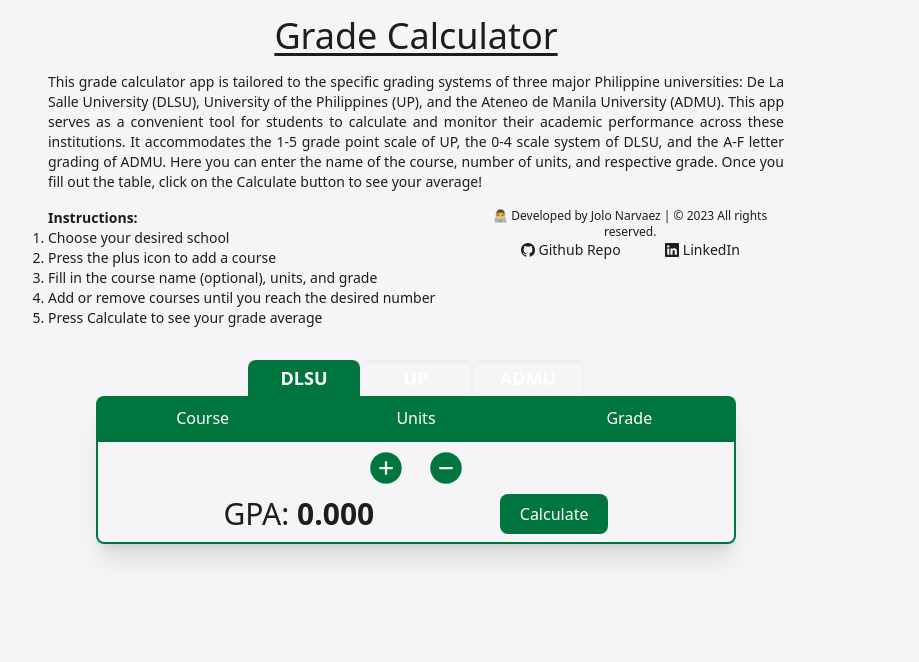
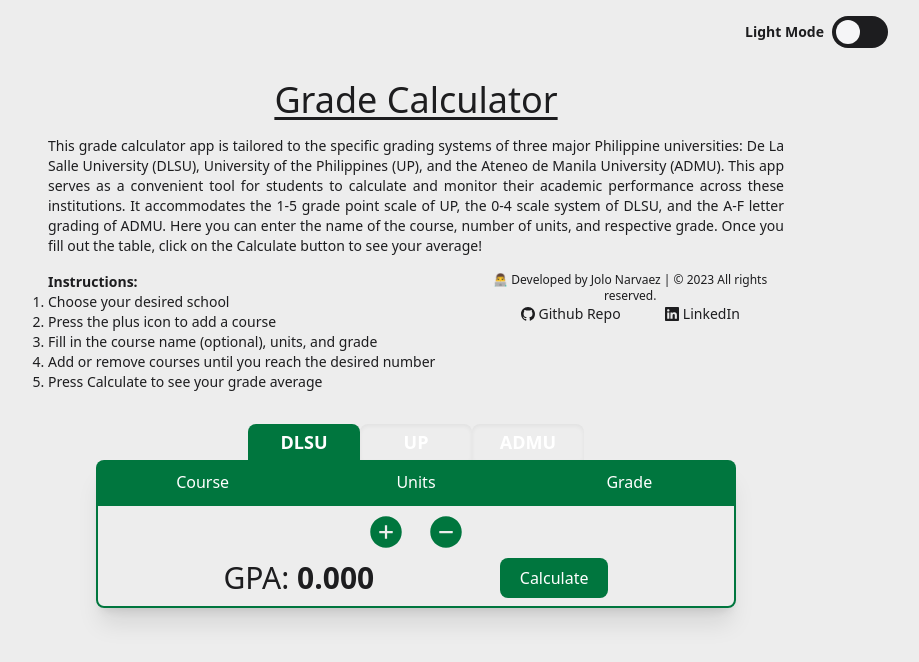
Before and after one commit to jolonarvaez/grade-calculator, a Next.js app: page / in a window 1280 px wide. Shown: the top 662 px of the page, without its empty margins (224-1143 px from the left). Built offline with nearby package versions, Linux system fonts and the light colour scheme.

Commit message:
added darkMode theme

```diff
--- a/components/Calculator.tsx
+++ b/components/Calculator.tsx
@@ -96,7 +96,7 @@
   };
 
   return (
-    <div className="font-sans antialiased text-material-black mx-auto max-w-2xl mt-4 h-80">
+    <div className="font-sans antialiased mx-auto max-w-2xl my-4">
       <div className="w-1/2 mx-auto">
         <div className="text-center font-bold flex flex-row text-lg">
           <button
@@ -197,7 +197,7 @@
               )}
             </div>
             <button
-              className={`transition duration-200 py-2 px-5 font-light text-white rounded-lg hover:opacity-75
+              className={`transition duration-200 py-2 px-5 text-white rounded-lg hover:opacity-75
               ${school === "DLSU" ? "bg-dlsu-green" : ""} ${
                 school === "UP" ? "bg-up-maroon" : ""
               }${school === "ADMU" ? "bg-admu-blue" : ""}`}
@@ -207,11 +207,7 @@
             </button>
           </div>
           <div
-            className={`my-2 text-dlsu-green font-bold ${
-              school === "DLSU" ? "text-dlsu-green" : ""
-            } ${school === "UP" ? "text-up-maroon" : ""}${
-              school === "ADMU" ? "text-admu-blue" : ""
-            }`}
+            className={`my-2 font-bold `}
           >
             {honors}
           </div>
--- a/components/Description.tsx
+++ b/components/Description.tsx
@@ -2,7 +2,7 @@
 
 export default function Description() {
   return (
-    <div className="font-sans text-material-black space-y-4 p-4 w-4/5 md:w-3/5 mx-auto">
+    <div className="font-sans space-y-4 p-4 w-4/5 md:w-3/5 mx-auto transition">
       <div className="text-center text-4xl underline underline-offset-4">
         Grade Calculator
       </div>
--- a/components/GradeSelect.tsx
+++ b/components/GradeSelect.tsx
@@ -6,11 +6,10 @@
       <div>
         <select
           id={`${props.index}-grade`}
-          className="course-grade bg-material-white"
           value={props.selectedValue}
           onChange={props.changeGrade}
         >
-          <option value="4.0">4.0</option>
+          <option value="4.0" className="">4.0</option>
           <option value="3.5">3.5</option>
           <option value="3.0">3.0</option>
           <option value="2.5">2.5</option>
@@ -26,7 +25,7 @@
       <div>
         <select
           id={`${props.index}-grade`}
-          className="course-grade bg-material-white"
+          className="course-grad"
           value={props.selectedValue}
           onChange={props.changeGrade}
         >
@@ -49,7 +48,7 @@
       <div>
         <select
           id={`${props.index}-grade`}
-          className="course-grade bg-material-white"
+          className="course-grade"
           value={props.selectedValue}
           onChange={props.changeGrade}
         >
--- a/components/Row.tsx
+++ b/components/Row.tsx
@@ -23,14 +23,14 @@
     <div className="flex py-2.5 border-b my-1">
       <div className="w-1/3">
         <input
-          className="placeholder:text-sm w-28 md:w-32 bg-material-white"
+          className="placeholder:text-sm w-28 md:w-32"
           type="text"
           placeholder="Enter Course Name"
         />
       </div>
       <div className="w-1/3">
         <input
-          className="w-16 text-center course-units bg-material-white"
+          className="w-16 text-center course-units"
           type="number"
           id={`${props.index}-units`}
           name="subject-units"
--- /dev/null
+++ b/components/ThemeSwitch.tsx
@@ -0,0 +1,54 @@
+import { GetStaticPaths, GetStaticProps } from "next";
+import { useEffect, useState } from "react";
+import { useTheme } from "next-themes";
+import { Switch } from "@headlessui/react";
+
+const ThemeSwitch = () => {
+  const { theme, setTheme } = useTheme();
+  const [enabled, setEnabled] = useState(false);
+  const [mounted, setMounted] = useState(false)
+
+  const changeMode = () => {
+    setEnabled(!enabled);
+
+    if(enabled){
+        setTheme('light')
+    }
+    else(
+        setTheme('dark')
+    )
+  };
+
+  useEffect(() => {
+    setMounted(true)
+  }, [])
+
+  if (!mounted) {
+    return null
+  }
+
+  return (
+    <div className="font-sans md:w-4/5 mx-auto flex justify-end py-4 font-semibold transition duration-200">
+      <div className="h-full my-auto mx-2 text-sm">
+        {enabled ? <div>Dark Mode</div> : <div>Light Mode</div>}
+      </div>
+      <Switch
+        checked={enabled}
+        onChange={changeMode}
+        className={`${
+          enabled ? "bg-material-white" : "bg-material-black"
+        } mr-10 relative inline-flex h-8 w-14 items-center rounded-full`}
+      >
+        <span
+          className={`${
+            enabled
+              ? "translate-x-7 bg-material-black"
+              : "translate-x-1 bg-material-white"
+          } inline-block h-6 w-6 transform rounded-full transition`}
+        />
+      </Switch>
+    </div>
+  );
+};
+
+export default ThemeSwitch;
--- a/package.json
+++ b/package.json
@@ -12,6 +12,7 @@
     "@fortawesome/fontawesome-svg-core": "^6.2.1",
     "@fortawesome/free-regular-svg-icons": "^6.2.1",
     "@fortawesome/react-fontawesome": "^0.2.0",
+    "@headlessui/react": "^1.7.15",
     "@next/font": "13.0.7",
     "@types/node": "18.11.17",
     "@types/react": "18.0.26",
@@ -19,6 +20,7 @@
     "eslint": "8.30.0",
     "eslint-config-next": "13.0.7",
     "next": "13.0.7",
+    "next-themes": "^0.2.1",
     "react": "18.2.0",
     "react-dom": "18.2.0",
     "react-fontawesome": "^1.7.1",
--- a/pages/_app.tsx
+++ b/pages/_app.tsx
@@ -1,9 +1,21 @@
-import '../styles/globals.css'
-import type { AppProps } from 'next/app'
-import { config } from '@fortawesome/fontawesome-svg-core'
-import '@fortawesome/fontawesome-svg-core/styles.css'
-config.autoAddCss = false
+import "../styles/globals.css";
+import type { AppProps } from "next/app";
+import { config } from "@fortawesome/fontawesome-svg-core";
+import "@fortawesome/fontawesome-svg-core/styles.css";
+import { ThemeProvider } from "next-themes";
+
+config.autoAddCss = false;
 
 export default function App({ Component, pageProps }: AppProps) {
-  return <Component {...pageProps} />
+  return (
+    <ThemeProvider
+      attribute="class"
+      value={{
+        light: "light-theme",
+        dark: "dark-theme",
+      }}
+    >
+      <Component {...pageProps} />
+    </ThemeProvider>
+  );
 }
--- a/pages/_document.tsx
+++ b/pages/_document.tsx
@@ -1,10 +1,11 @@
 import { Html, Head, Main, NextScript } from 'next/document'
 
 export default function Document() {
+
   return (
     <Html lang="en">
       <Head />
-      <body className='bg-material-white'>
+      <body>
         <Main />
         <NextScript />
       </body>
--- a/pages/index.tsx
+++ b/pages/index.tsx
@@ -1,9 +1,15 @@
 import Head from "next/head";
-import React from "react";
+import React, { useState, createContext } from "react";
 import Calculator from "../components/Calculator";
 import Description from "../components/Description";
+import { Switch } from "@headlessui/react";
+import ThemeSwitch from "../components/ThemeSwitch";
 
 export default function Home() {
+  const [enabled, setEnabled] = useState(true);
+
+
+
   return (
     <>
       <Head>
@@ -26,8 +32,12 @@
         <meta name="viewport" content="width=device-width, initial-scale=1" />
         <link rel="icon" href="/favicon.ico" />
       </Head>
-      <Description />
-      <Calculator />
+
+      <div className={`h-screen transition`}>
+        <ThemeSwitch />
+        <Description />
+        <Calculator />
+      </div>
     </>
   );
 }
--- a/styles/globals.css
+++ b/styles/globals.css
@@ -2,16 +2,42 @@
 @tailwind components;
 @tailwind utilities;
 
-@import url('https://fonts.googleapis.com/css2?family=Inter:wght@300;400;500;600;700&display=swap');
-@import url('https://fonts.googleapis.com/css2?family=Open+Sans:ital,wght@0,300;0,400;0,500;0,600;0,700;0,800;1,300;1,400;1,500;1,600;1,700;1,800&display=swap');
+@import url("https://fonts.googleapis.com/css2?family=Inter:wght@300;400;500;600;700&display=swap");
+@import url("https://fonts.googleapis.com/css2?family=Open+Sans:ital,wght@0,300;0,400;0,500;0,600;0,700;0,800;1,300;1,400;1,500;1,600;1,700;1,800&display=swap");
 
 html,
 body {
   max-width: 100vw;
-  font-family: 'Inter', sans-serif;
+  font-family: "Inter", sans-serif;
 }
 
 a {
   color: inherit;
   text-decoration: none;
 }
+
+:root {
+  /* Your default theme */
+  --background: #ededed;
+}
+
+.light-theme {
+  color: #1d1d1f;
+  background-color: #ededed;
+}
+
+.dark-theme {
+  color: #ededed;
+  background-color: #1d1d1f;
+}
+
+.light-theme input[type="number"],
+.light-theme input[type="text"],
+.light-theme select {
+  background: #ededed;
+}
+.dark-theme input[type="number"],
+.dark-theme input[type="text"],
+.dark-theme select {
+  background: #1d1d1f;
+}
--- a/tailwind.config.js
+++ b/tailwind.config.js
@@ -8,7 +8,7 @@
     extend: {
       colors: {
         "dlsu-green": "#00763E",
-        "up-maroon": "#9C002E",
+        "up-maroon": "#7B1113",
         "admu-blue": "#230098",
         "material-black": "#1D1D1F",
         "material-white": "#F5F5F7"
```
Also changed, not shown: 1 other file (tests, documents, lock files or other folders).
